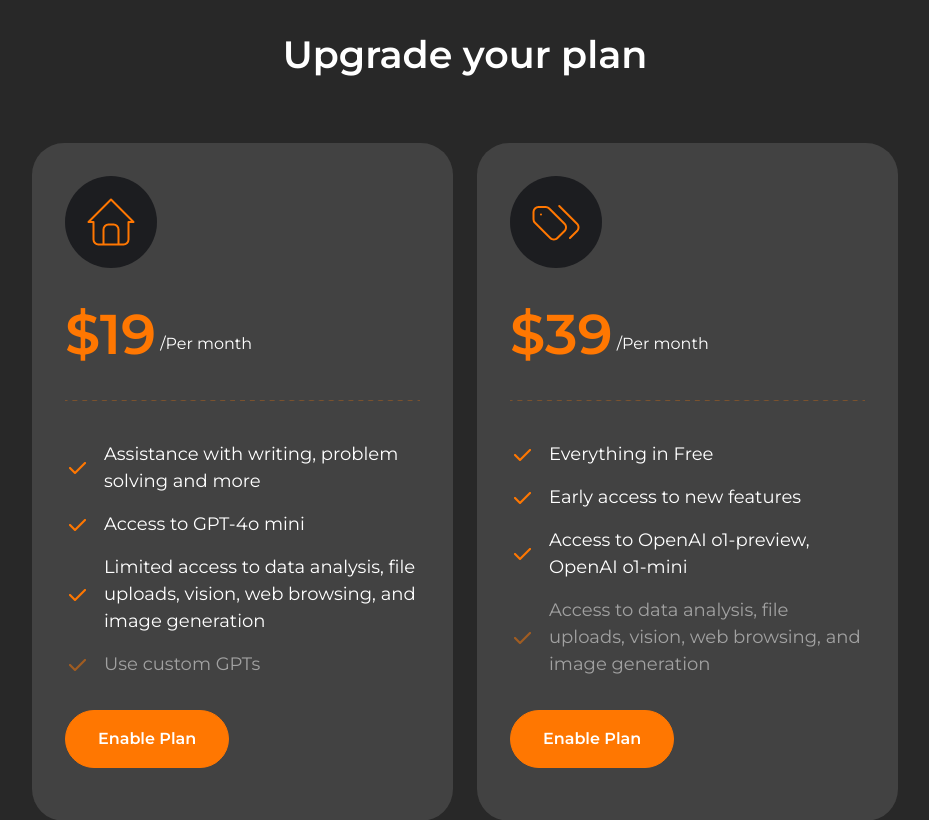
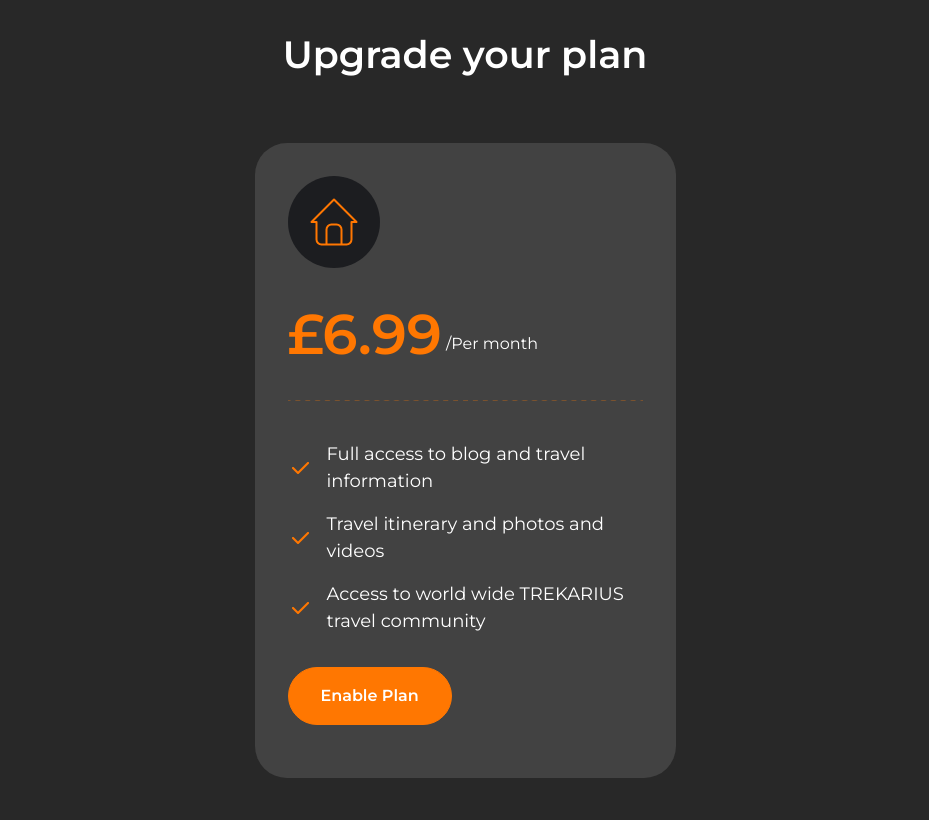
Before and after one commit to nahidbinwadood/trekarius-business, a React (Vite) app: page / in a window 1280 px wide. Shown: the part 3220-4040 px from the top of the page, without its empty margins (175-1104 px from the left). Built offline with nearby package versions, Linux system fonts and the light colour scheme.

Commit message:
fix: updated the plan card and its information

```diff
--- a/src/components/HomePage/PriceCard.jsx
+++ b/src/components/HomePage/PriceCard.jsx
@@ -10,7 +10,7 @@
         </div>
         {/* price  */}
         <div className='flex items-center gap-[4px] mt-6'>
-            <h4 className='text-[56px] max-md:text-[38px] font-semibold text-primaryOrange'>${price}</h4>
+            <h4 className='text-[56px] max-md:text-[38px] font-semibold text-primaryOrange'>£{price}</h4>
             <span className='text-white font-[18px] mt-5'>/Per month</span>
         </div>
         <p className='divider py-6'>
--- a/src/components/HomePage/PricingSection.jsx
+++ b/src/components/HomePage/PricingSection.jsx
@@ -1,7 +1,7 @@
 import Container from "../container/Container";
 import PriceCard from "./PriceCard";
 import HomeIcon from "../../assets/images/icons/home.svg";
-import tagIcon from "../../assets/images/icons/tags.svg";
+
 import check from "../../assets/images/icons/check.png";
 
 function PricingSection() {
@@ -19,30 +19,26 @@
         <div className="flex custom-sm:flex-col custom-sm:gap-4 custom-xs:flex-col custom-xs:gap-0 justify-center gap-6">
           {/* price card  */}
           <div data-aos="fade-up" data-aos-delay="100">
-            <PriceCard icon={HomeIcon} price="19">
+            <PriceCard icon={HomeIcon} price="6.99">
               <ul className="pricing-feature">
                 <li>
                   <img src={check} alt="check" />
-                  Assistance with writing, problem solving and more
+                  Full access to blog and travel information
                 </li>
                 <li>
                   <img src={check} alt="check" />
-                  Access to GPT-4o mini
+                  Travel itinerary and photos and videos
                 </li>
                 <li>
                   <img src={check} alt="check" />
-                  Limited access to data analysis, file uploads, vision, web
-                  browsing, and image generation
+                 Access to world wide TREKARIUS travel community
                 </li>
-                <li className="disabled">
-                  <img src={check} alt="check" />
-                  Use custom GPTs
-                </li>
+
               </ul>
             </PriceCard>
           </div>
           {/* price card  */}
-          <div data-aos="fade-up" data-aos-delay="200">
+          {/* <div data-aos="fade-up" data-aos-delay="200">
             <PriceCard icon={tagIcon} price="39">
               <ul className="pricing-feature">
                 <li>
@@ -64,7 +60,7 @@
                 </li>
               </ul>
             </PriceCard>
-          </div>
+          </div> */}
         </div>
       </Container>
     </section>
```
